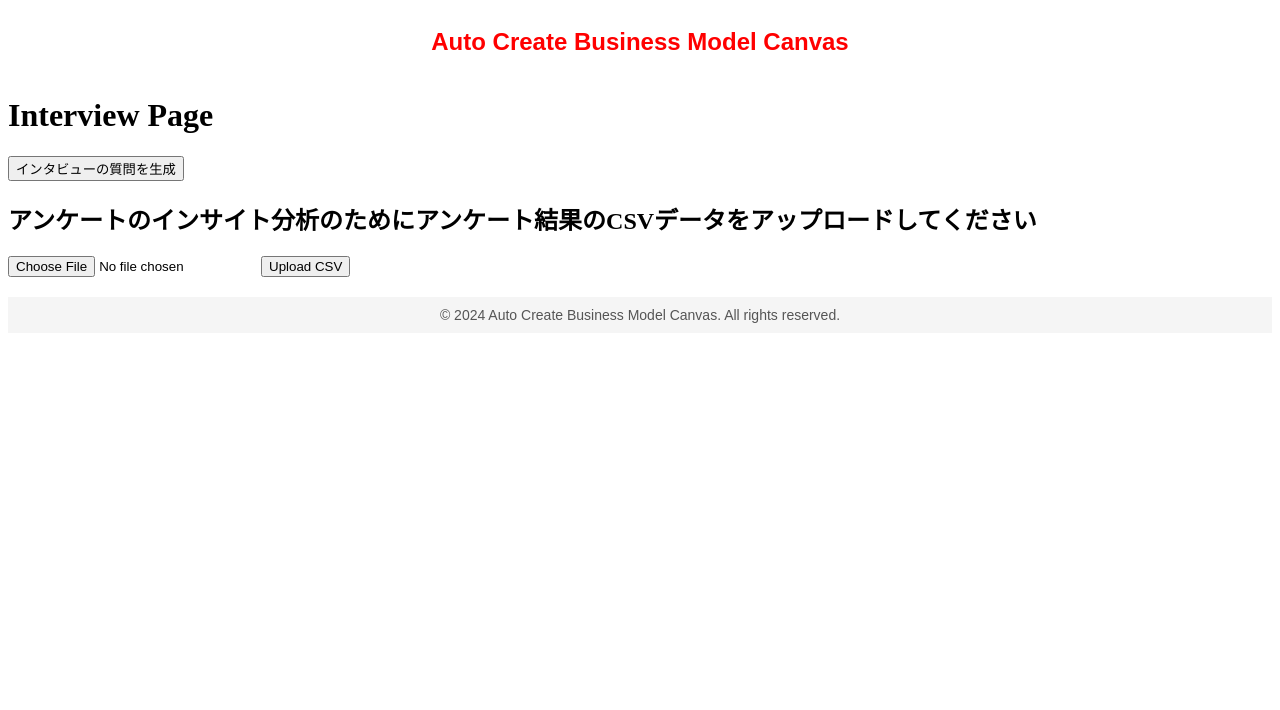
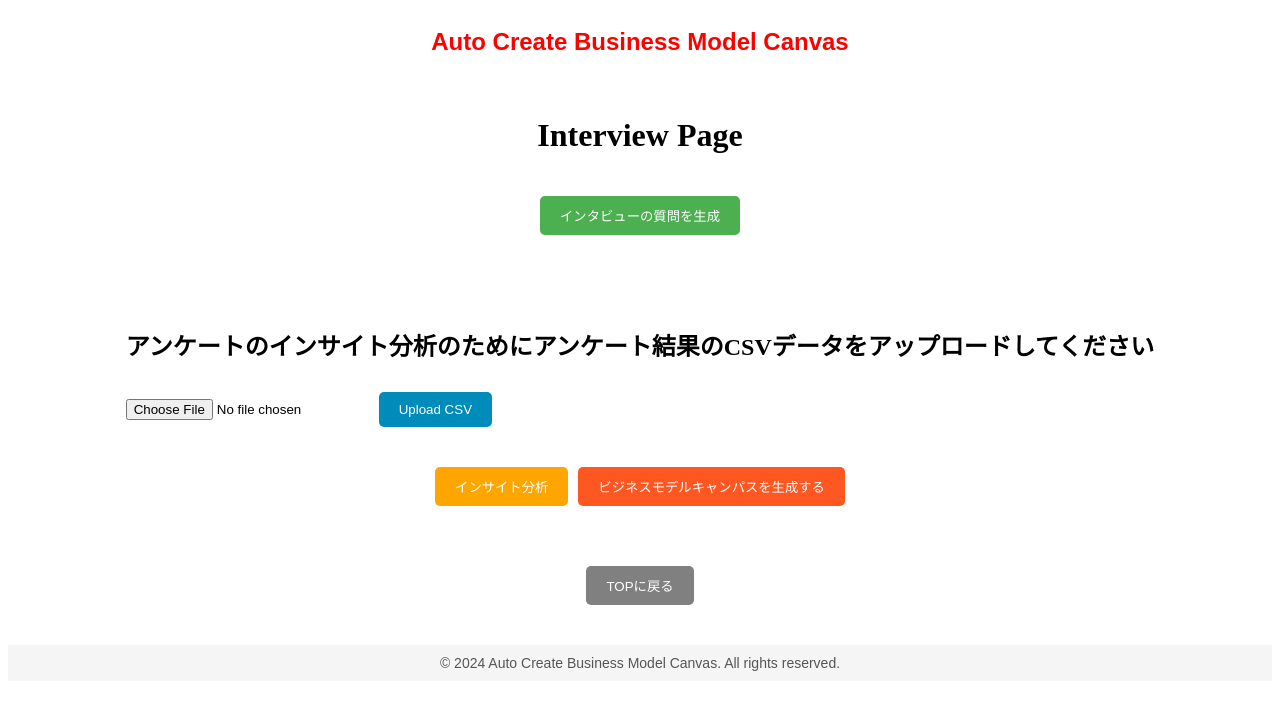
Before and after one commit to Kazuto-Ikeda/mvp-for-abmc2, a Next.js app: page /interview in a window 1280 px wide. Shown: the top 710 px of the page. Built offline with nearby package versions, Linux system fonts and the light colour scheme.

Commit message:
fix interview page

```diff
--- a/app/interview/page.tsx
+++ b/app/interview/page.tsx
@@ -2,6 +2,7 @@
 
 import { useState } from 'react';
 import React from "react";
+import { useRouter } from "next/navigation";
 
 // 質問の型定義
 interface Question {
@@ -9,22 +10,21 @@ interface Question {
 }
 
 export default function InterviewPage() {
-  // 型を指定して、questionsを定義
   const [questions, setQuestions] = useState<Question[]>([]);
   const [csvFile, setCsvFile] = useState<File | null>(null);
   const [loading, setLoading] = useState(false);
-  const [csvUploadSuccess, setCsvUploadSuccess] = useState<boolean | null>(null); // 型修正
+  const [csvUploadSuccess, setCsvUploadSuccess] = useState<boolean | null>(null);
+  const router = useRouter(); // ページ遷移用のルーター
 
-  // Heroku上のFastAPIのURLを指定
-  const FASTAPI_URL = "https://mvp-for-abmc-95a9eb1015ef.herokuapp.com/generate-questions";  // ここをHerokuのURLに置き換える
+  const FASTAPI_URL = "https://mvp-for-abmc-95a9eb1015ef.herokuapp.com/generate-questions";
 
   // アンケート項目生成
   const generateQuestions = async () => {
     setLoading(true);
     try {
-      const response = await fetch(`${FASTAPI_URL}`, { method: 'GET' }); // HerokuのFastAPIを呼び出す
+      const response = await fetch(`${FASTAPI_URL}`, { method: 'GET' });
       const data = await response.json();
-      setQuestions(data); // FastAPIからの質問をセット
+      setQuestions(data);
     } catch (error) {
       console.error('Error fetching interview questions:', error);
     } finally {
@@ -54,27 +54,47 @@ export default function InterviewPage() {
         body: formData,
       });
       const result = await response.json();
-      setCsvUploadSuccess(true); // 成功時はtrue
+      setCsvUploadSuccess(true);
       console.log('CSV uploaded successfully:', result);
     } catch (error) {
       console.error('Error uploading CSV:', error);
-      setCsvUploadSuccess(false); // エラー時はfalse
+      setCsvUploadSuccess(false);
     }
   };
 
+  // ページ遷移ハンドラー
+  const goToReview = () => {
+    router.push("/review");
+  };
+
+  const goToTop = () => {
+    router.push("/");
+  };
+
   return (
-    <div>
+    <div style={{ display: "flex", flexDirection: "column", alignItems: "center", gap: "20px", padding: "20px" }}>
       <h1>Interview Page</h1>
 
       {/* アンケート項目生成ボタン */}
-      <button onClick={generateQuestions} disabled={loading}>
+      <button
+        onClick={generateQuestions}
+        disabled={loading}
+        style={{
+          padding: "10px 20px",
+          backgroundColor: "#4CAF50",
+          color: "white",
+          border: "none",
+          borderRadius: "5px",
+          cursor: loading ? "not-allowed" : "pointer",
+        }}
+      >
         {loading ? 'Generating...' : 'インタビューの質問を生成'}
       </button>
 
       {/* アンケート項目の表示 */}
-      <ul>
+      <ul style={{ listStyleType: "none", padding: 0 }}>
         {questions.map((question, index) => (
-          <li key={index}>{question.question}</li>  // 箇条書きで質問を表示
+          <li key={index} style={{ marginBottom: "10px" }}>{question.question}</li>
         ))}
       </ul>
 
@@ -82,10 +102,69 @@ export default function InterviewPage() {
       <div>
         <h2>アンケートのインサイト分析のためにアンケート結果のCSVデータをアップロードしてください</h2>
         <input type="file" accept=".csv" onChange={handleFileUpload} />
-        <button onClick={uploadCsv}>Upload CSV</button>
-        {csvUploadSuccess && <p>CSV uploaded successfully!</p>}
-        {csvUploadSuccess === false && <p>Error uploading CSV.</p>}
+        <button
+          onClick={uploadCsv}
+          style={{
+            marginTop: "10px",
+            padding: "10px 20px",
+            backgroundColor: "#008CBA",
+            color: "white",
+            border: "none",
+            borderRadius: "5px",
+            cursor: "pointer",
+          }}
+        >
+          Upload CSV
+        </button>
+        {csvUploadSuccess && <p style={{ color: "green" }}>CSV uploaded successfully!</p>}
+        {csvUploadSuccess === false && <p style={{ color: "red" }}>Error uploading CSV.</p>}
       </div>
+
+      {/* インサイト分析とビジネスモデルキャンパス生成ボタン */}
+      <div style={{ display: "flex", gap: "10px", marginTop: "20px" }}>
+        <button
+          onClick={() => alert("インサイト分析を実行しました！（モック機能）")}
+          style={{
+            padding: "10px 20px",
+            backgroundColor: "#FFA500",
+            color: "white",
+            border: "none",
+            borderRadius: "5px",
+            cursor: "pointer",
+          }}
+        >
+          インサイト分析
+        </button>
+        <button
+          onClick={goToReview}
+          style={{
+            padding: "10px 20px",
+            backgroundColor: "#FF5722",
+            color: "white",
+            border: "none",
+            borderRadius: "5px",
+            cursor: "pointer",
+          }}
+        >
+          ビジネスモデルキャンパスを生成する
+        </button>
+      </div>
+
+      {/* TOPに戻るボタン */}
+      <button
+        onClick={goToTop}
+        style={{
+          marginTop: "40px",
+          padding: "10px 20px",
+          backgroundColor: "#808080", // グレー
+          color: "white",
+          border: "none",
+          borderRadius: "5px",
+          cursor: "pointer",
+        }}
+      >
+        TOPに戻る
+      </button>
     </div>
   );
 }
```
